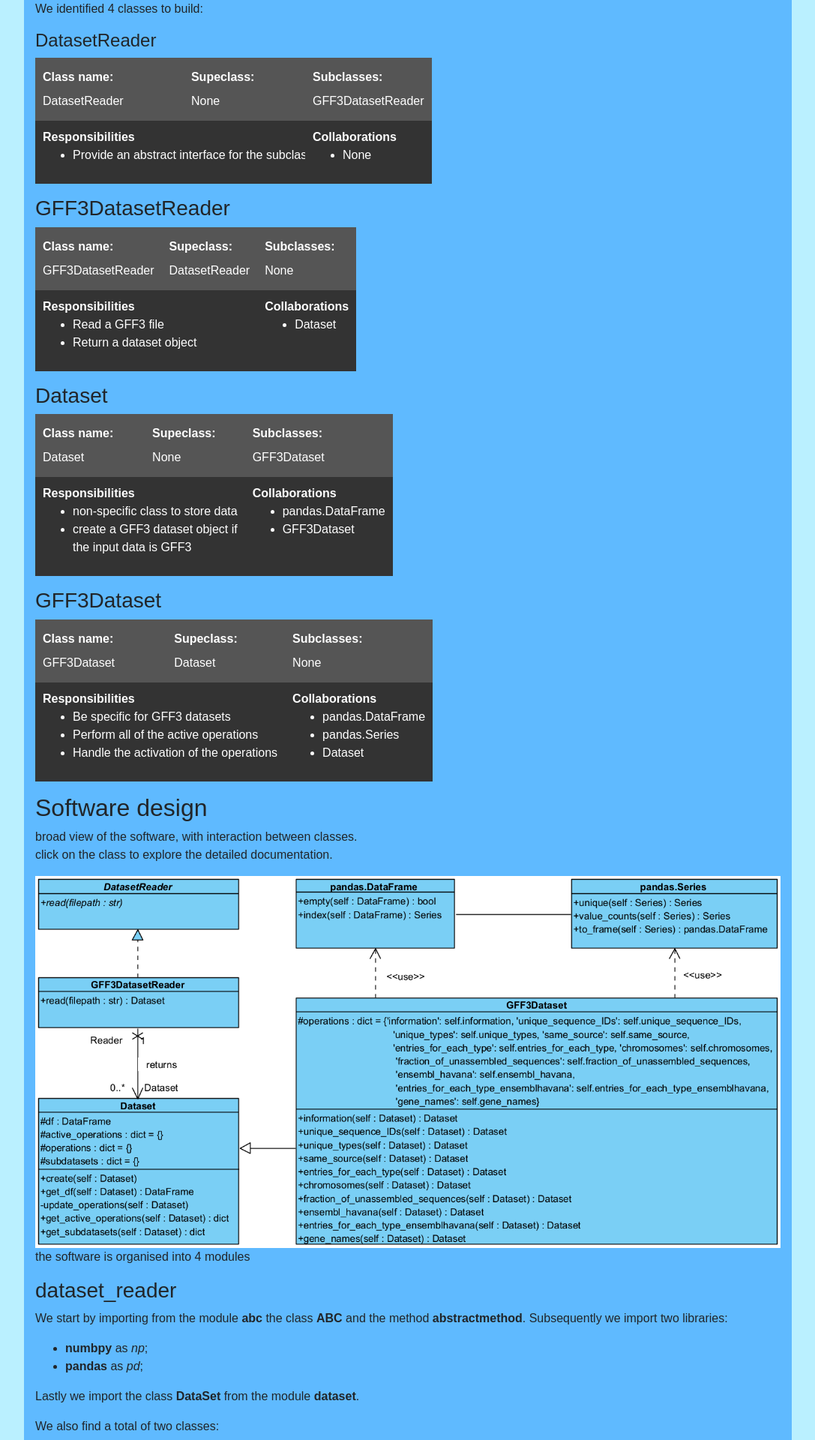
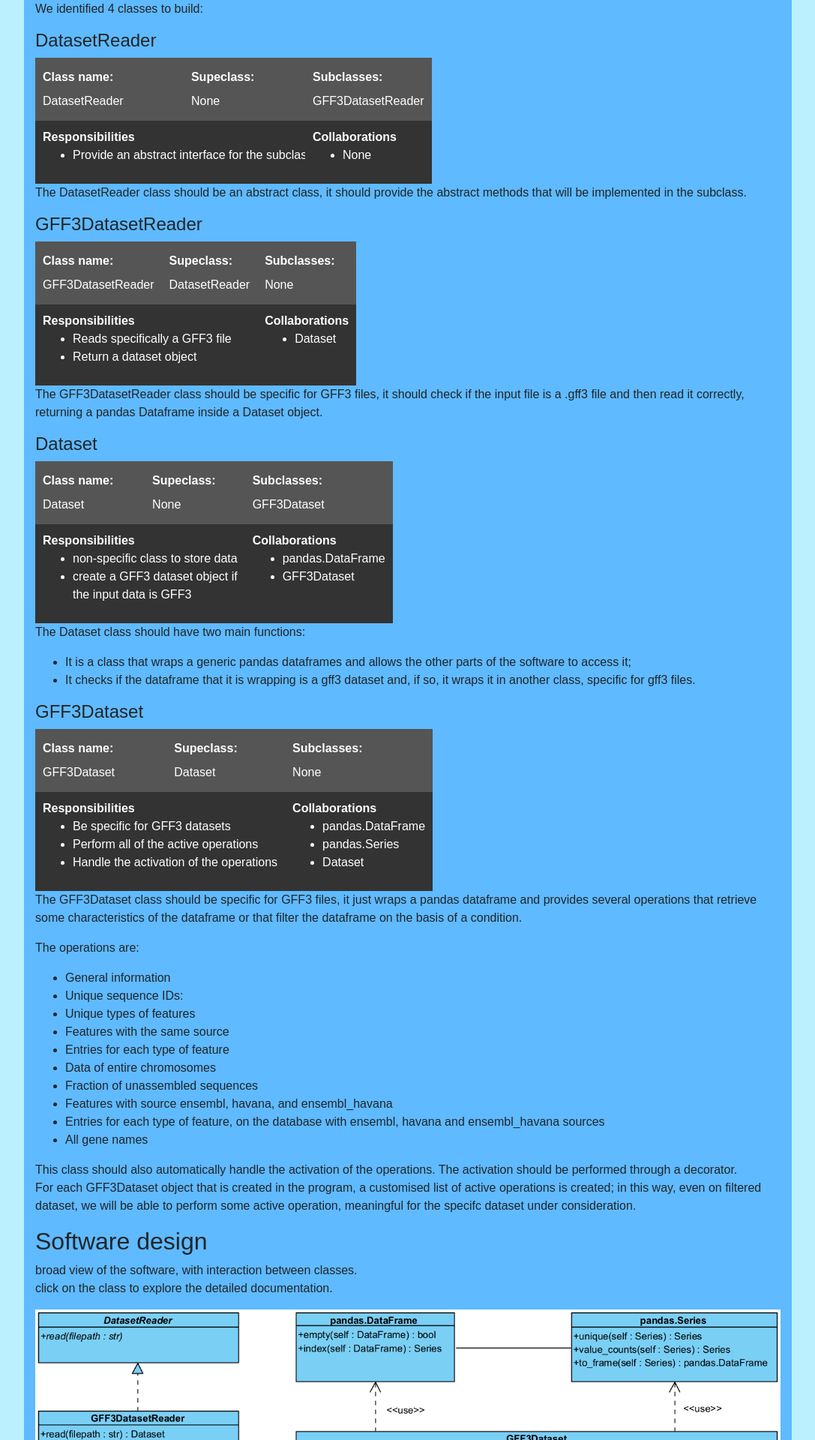
Before and after one commit to kcajj/advanced_programming_project_Genomics_2022, a Flask app: page /documentation in a window 1280 px wide. Shown: the part 358-2278 px from the top of the page at 75% size, without its empty margins (96-1183 px from the left). Run offline with Flask 2, Linux system fonts and the light colour scheme; parts of the project's set-up code (start-up, migrations or seed data) failed here and were passed over.

Commit message:
homepage and software analysis

```diff
--- a/webapp/templates/documentation.html
+++ b/webapp/templates/documentation.html
@@ -57,11 +57,12 @@
 </table>
 
 <p>
-
+    The DatasetReader class should be an abstract class, it should provide the abstract methods that
+    will be implemented in the subclass.
 </p>
 
 <a id="GFF3DatasetReader">
-    <h3> GFF3DatasetReader </h3>
+    <h4> GFF3DatasetReader </h4>
 </a>
 
 <table class="crc">
@@ -80,7 +81,7 @@
         <td colspan="2">
             <b>Responsibilities</b>
             <ul>
-                <li>Read a GFF3 file</li>
+                <li>Reads specifically a GFF3 file</li>
                 <li>Return a dataset object</li>
             </ul>
         </td>
@@ -94,11 +95,12 @@
 </table>
 
 <p>
-
+    The GFF3DatasetReader class should be specific for GFF3 files, it should check if the input file is a
+    .gff3 file and then read it correctly, returning a pandas Dataframe inside a Dataset object.
 </p>
 
 <a id="Dataset">
-    <h3> Dataset </h3>
+    <h4> Dataset </h4>
 </a>
 
 <table class="crc">
@@ -132,11 +134,20 @@
 </table>
 
 <p>
-
+    The Dataset class should have two main functions:
+    <ul>
+        <li>It is a class that wraps a generic pandas dataframes
+            and allows the other parts of the software to access it;
+        </li>
+        <li>
+            It checks if the dataframe that it is wrapping is a gff3 dataset and, if so, it
+            wraps it in another class, specific for gff3 files.
+        </li>
+    </ul>
 </p>
 
 <a id="GFF3Dataset">
-    <h3> GFF3Dataset </h3>
+    <h4> GFF3Dataset </h4>
 </a>
 
 <table class="crc">
@@ -172,7 +183,31 @@
 </table>
 
 <p>
-
+    The GFF3Dataset class should be specific for GFF3 files, it just wraps a pandas dataframe and
+    provides several operations that retrieve some characteristics of the dataframe or that
+    filter the dataframe on the basis of a condition.
+</p>
+<p>
+    The operations are:
+    <ul>
+        <li>General information</li>
+        <li>Unique sequence IDs:</li>
+        <li>Unique types of features</li>
+        <li>Features with the same source</li>
+        <li>Entries for each type of feature</li>
+        <li>Data of entire chromosomes</li>
+        <li>Fraction of unassembled sequences</li>
+        <li>Features with source ensembl, havana, and ensembl_havana</li>
+        <li>Entries for each type of feature, on the database with ensembl, havana and ensembl_havana sources</li>
+        <li>All gene names</li>
+    </ul>
+</p>
+<p>
+    This class should also automatically handle the activation of the operations. The activation
+    should be performed through a decorator.<br>
+    For each GFF3Dataset object that is created in the program, a customised list of active operations
+    is created; in this way, even on filtered dataset, we will be able to perform some active operation,
+    meaningful for the specifc dataset under consideration.
 </p>
 
 <h2> Software design </h2>
@@ -196,7 +231,7 @@
     the software is organised into 4 modules
 </p>
 
-<h3> dataset_reader </h3>
+<h2> dataset_reader </h2>
 <p>
     We start by importing from the module <b>abc</b> the class <b>ABC</b> and the method <b>abstractmethod</b>.
     Subsequently we import two libraries:
@@ -231,7 +266,7 @@
     </ul>
 </p>
 
-<h3> dataset </h3>
+<h2> dataset </h2>
 <p>
     We start by importing two libraries:
     <ul>
@@ -288,7 +323,7 @@
         </li>
     </ul>
 </p>
-<h3> functions </h3>
+<h2> functions </h2>
 <p>
     this module is useful to keep the dataset module cleaner <br>
     it has two functions:
@@ -301,7 +336,7 @@
         </li>
     </ul>
 </p>
-<h3> main </h3>
+<h2> main </h2>
 <p>
     this module is the one that runs the web app, by putting together all the other modules.
     it uses the GFF3 reader to read the dataset of interest, and then it will automatically
```
Also changed, not shown: webapp/templates/Homepage.html (+4 -4 lines).
